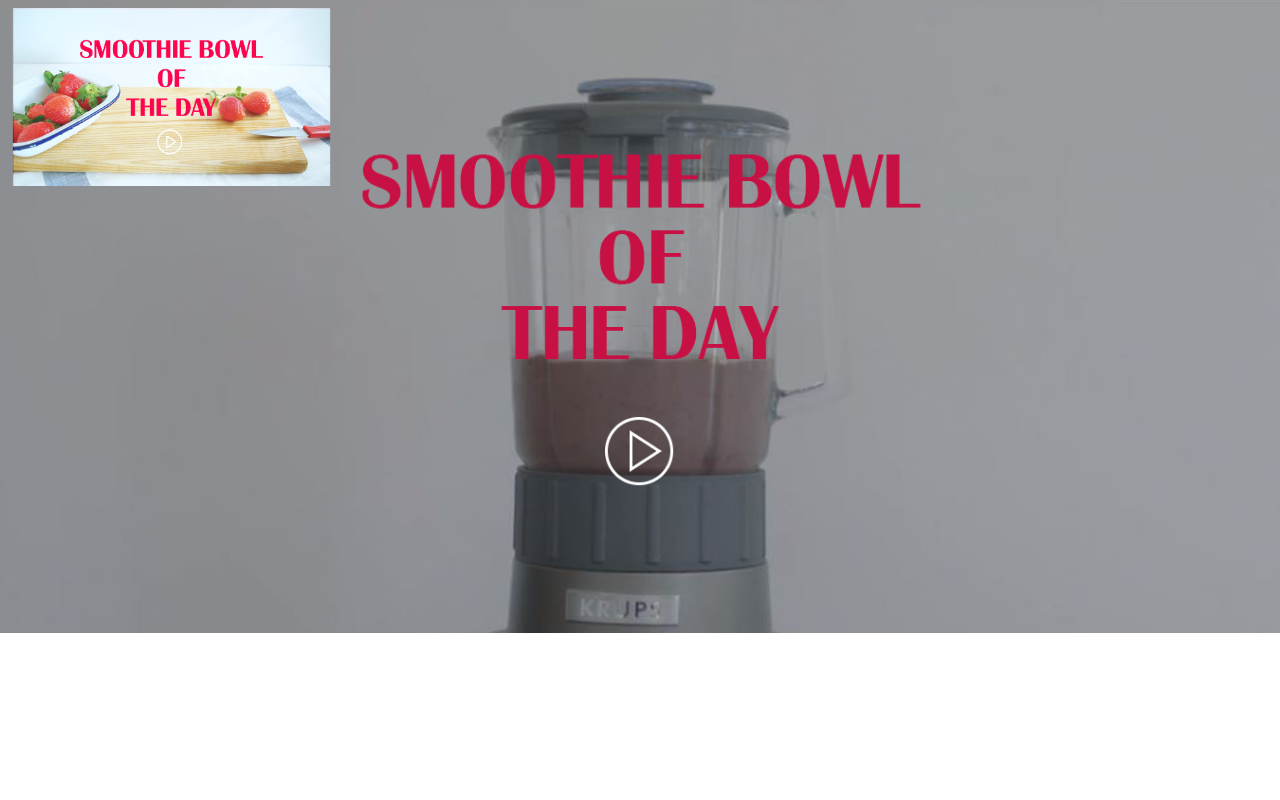
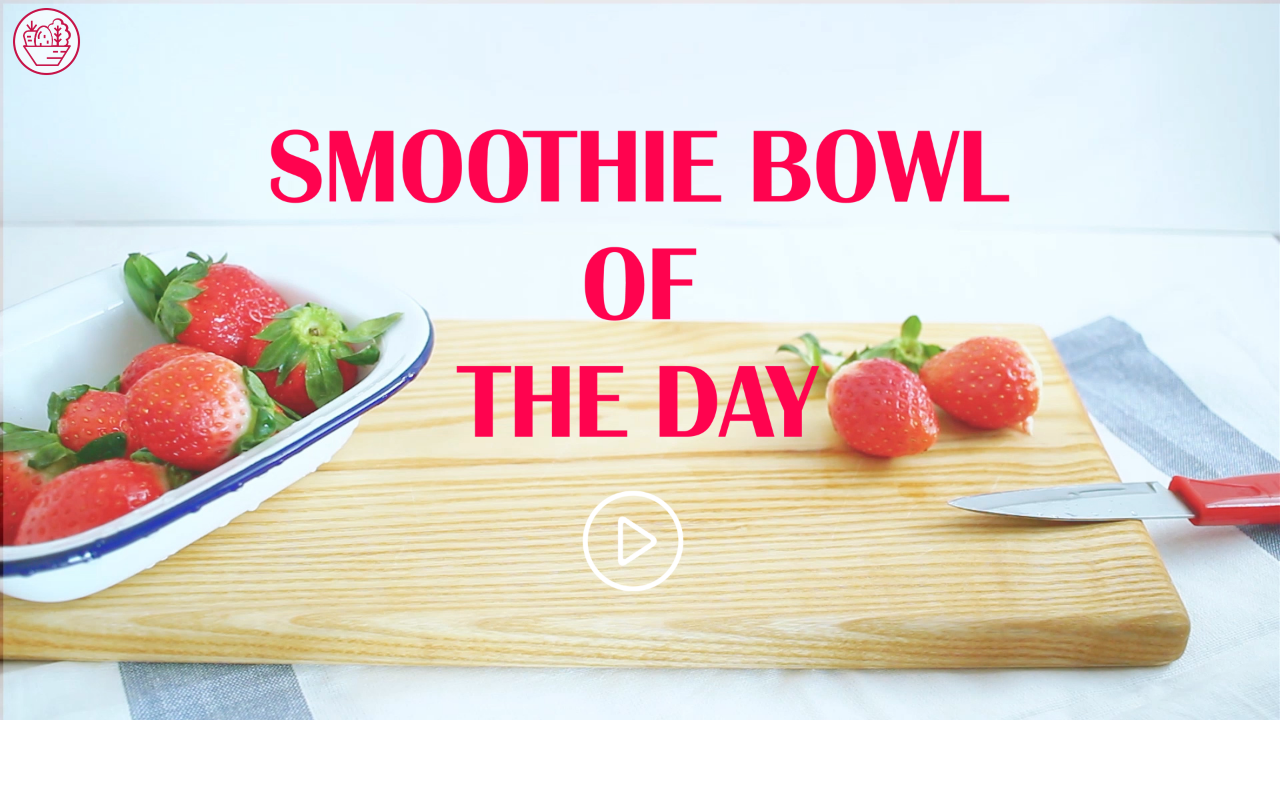
Before and after one commit to mina02/171207, a plain HTML site: page index.html in a window 1280 px wide. Shown: the top 800 px of the page. Drawn offline with nearby package versions, Linux system fonts and the light colour scheme.

Commit message:
Update index.html

```diff
--- a/index.html
+++ b/index.html
@@ -4,11 +4,11 @@
 </head>
 
 <body>
-<div id=logo><a href="https://youtu.be/MTUsfH-DEZw" target="_blank"> <img src= "img/theday2.png" style="width: 25%;"></a></div>
+<div id=logo><a href="index2.html#main1-2" target="_self"> <img src= "img/logo2.png" style="width: 25%;"></a></div>
 <div class="content">
   <section id="main1"class="scrollTo"><div>
-  <a href="index2.html#main1-2" target="_self">
-  <img src="img/main.png" style="width: 100%; height: auto;">
+  <a href="https://youtu.be/MTUsfH-DEZw" target="_self">
+  <img src="img/theday2.png" style="width: 100%; height: auto;">
   </a>
   </div>
   </section>
```
